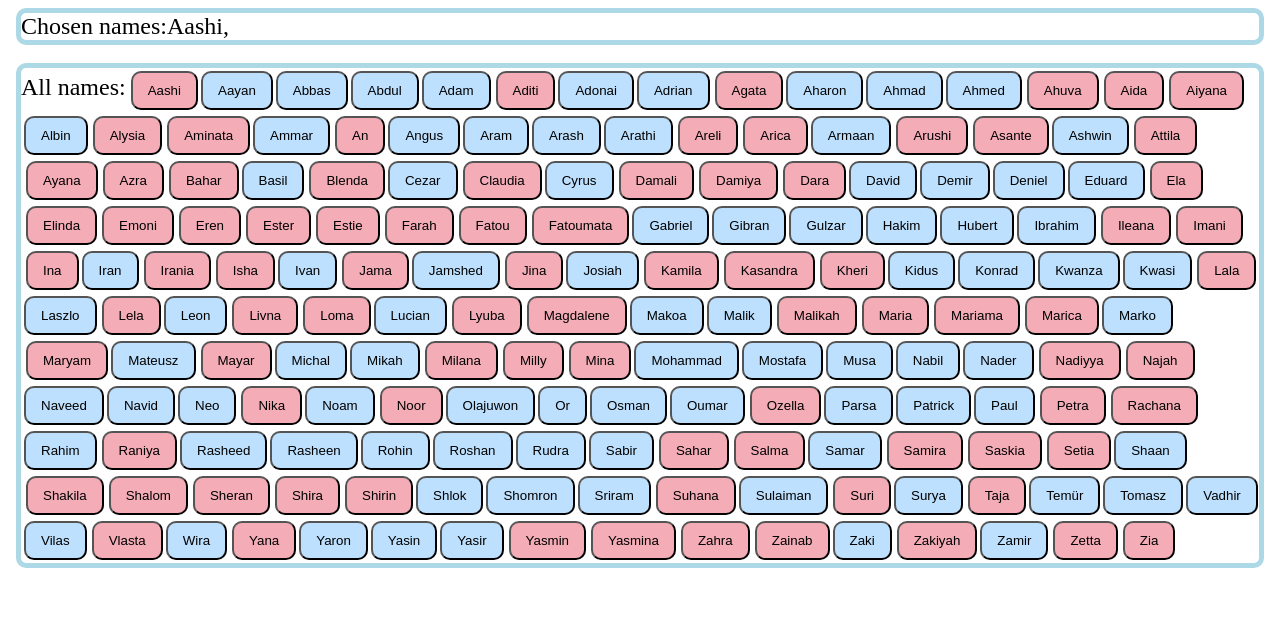
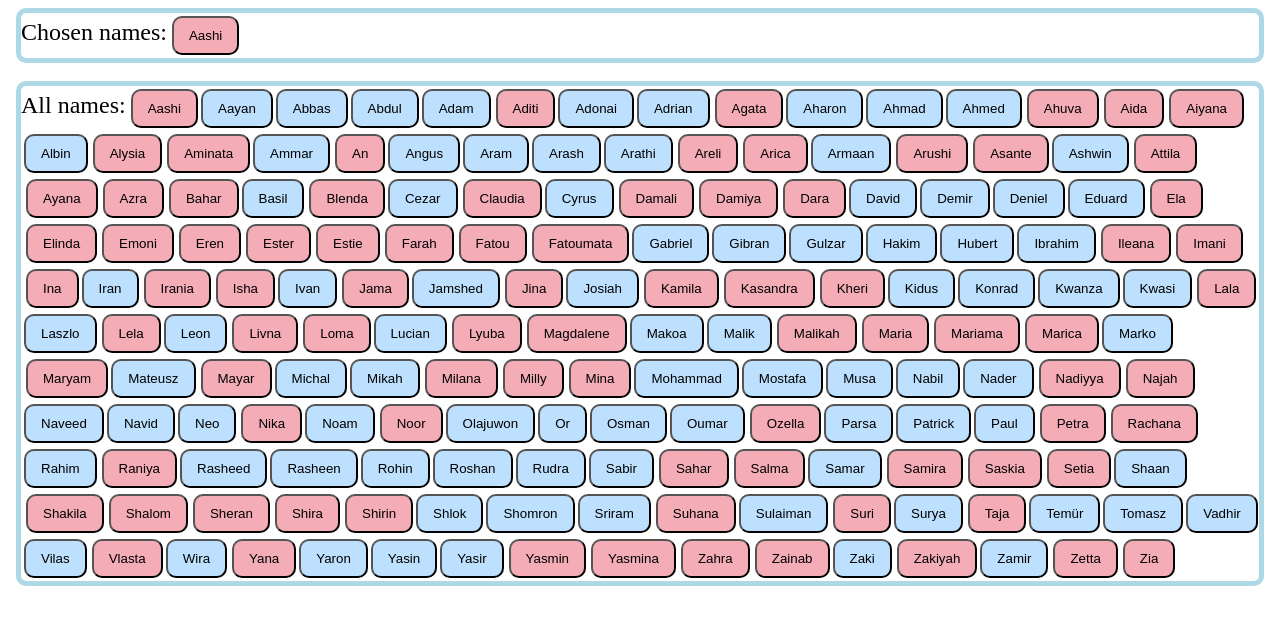
Before and after one commit to TomaszLaboj/baby-names-exercise, a React (Create React App) app: page / in a window 1280 px wide. Both pictures are taken after a click on the button "Aashi". Shown: the top 624 px of the page. Built offline with nearby package versions, Linux system fonts and the light colour scheme; the HTML template or start-up script is replaced by a standard one.

Commit message:
shows buttons with colours for m and f in the chosen list

```diff
--- a/src/App.tsx
+++ b/src/App.tsx
@@ -18,9 +18,9 @@ function App(): JSX.Element {
     a.name > b.name ? 1 : -1
   );
   const [name, setName] = useState("");
-  const [nameList, setNameList] = useState<string[]>([])
+  const [nameList, setNameList] = useState<BabyNames[]>([])
 
-  const handleChoseName = (clickedName: string) => {
+  const handleChoseName = (clickedName: BabyNames) => {
     setNameList([...nameList,clickedName]);
   };
 
@@ -31,21 +31,28 @@ function App(): JSX.Element {
   return (
     <body>
       <div className="main">
-        <>Chosen names:{nameList+', '}</>
+        <>Chosen names:{nameList.map((chosenName) => {
+        return (
+          <button
+              className={isMale(chosenName.sex) ? "blue" : "pink"}
+              key={chosenName.id}
+            >{chosenName.name}</button>
+        )
+        })}</>
       </div>
 
       <br></br>
 
       <div className="main">
         All names:
-        {sortedNames.map((el) => {
+        {sortedNames.map((nameFromSorted) => {
           return (
             <button
-              className={isMale(el.sex) ? "blue" : "pink"}
-              onClick={() => handleChoseName(el.name)}
-              key={el.id}
+              className={isMale(nameFromSorted.sex) ? "blue" : "pink"}
+              onClick={() => handleChoseName(nameFromSorted)}
+              key={nameFromSorted.id}
             >
-              {el.name}
+              {nameFromSorted.name}
             </button>
           );
         })}
```
